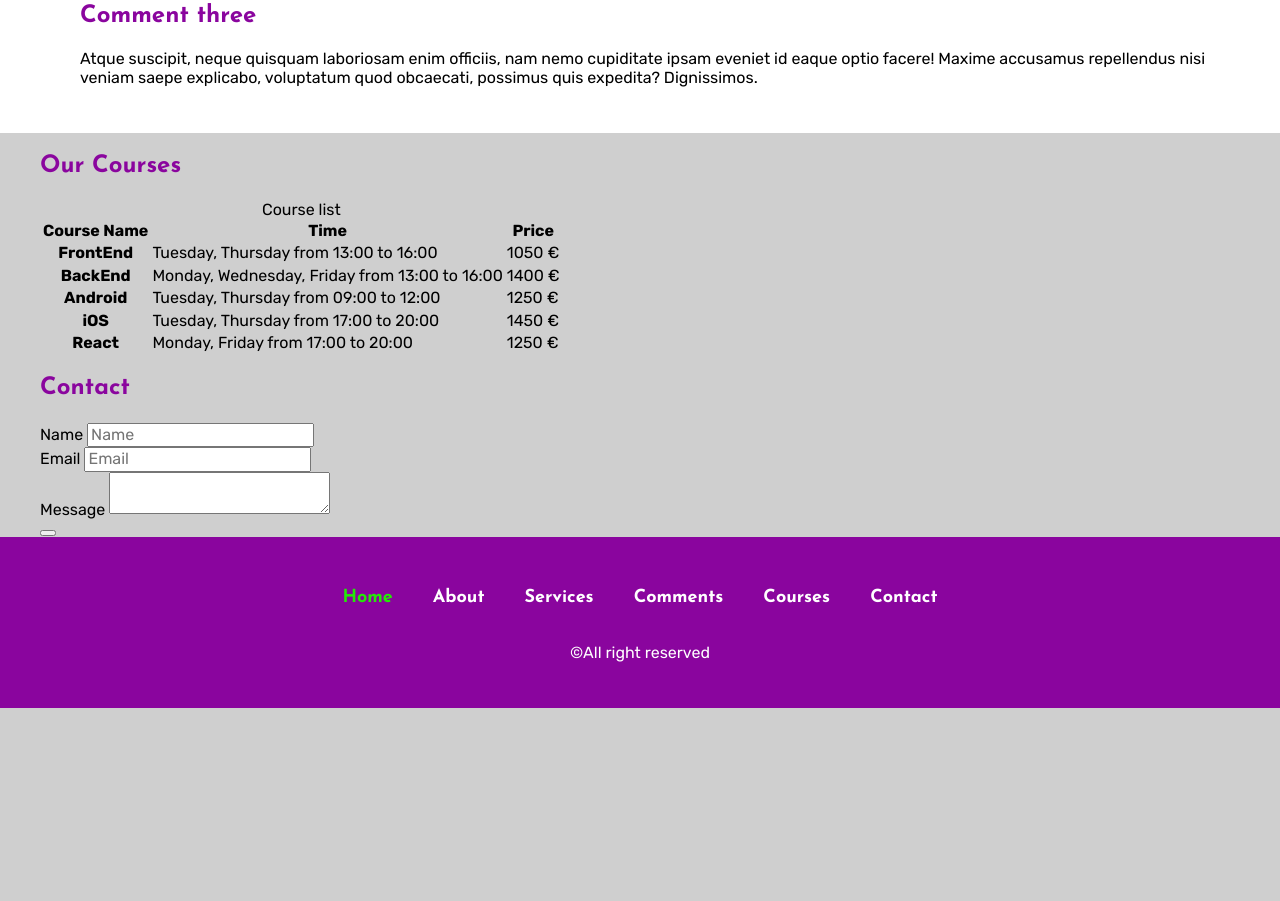
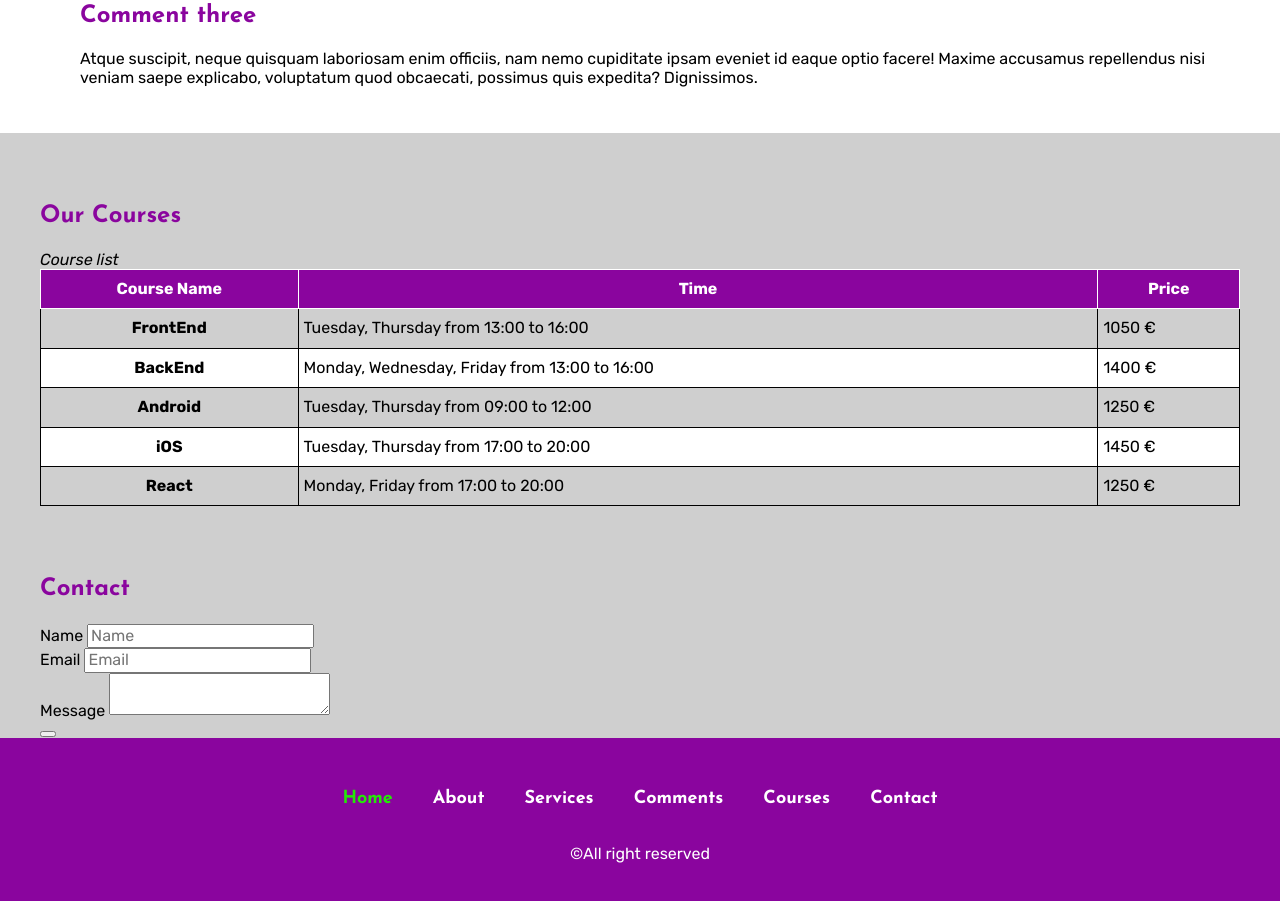
Before and after one commit to Kide-01/learningSass, a plain HTML site: page public_html/index.html in a window 1280 px wide. Shown: the part 1539-2440 px from the top of the page. Before the commit the page ends 2247 px from the top, so only its background shows below. Drawn offline with nearby package versions, Linux system fonts and the light colour scheme; files that its build step writes are made by us from their sources.

Commit message:
Course section done

```diff
--- a/public_html/index.html
+++ b/public_html/index.html
@@ -135,7 +135,7 @@
             </div>
         </section>
 
-        <section id="courses">
+        <section id="courses" class="course-section">
             <div class="container">
                 <h2>Our Courses</h2>
                 <table>
--- a/public_html/scss/partials/_courseSection.scss
+++ b/public_html/scss/partials/_courseSection.scss
@@ -1,8 +1,46 @@
-/*
-Click nbfs://nbhost/SystemFileSystem/Templates/Licenses/license-default.txt to change this license
-Click nbfs://nbhost/SystemFileSystem/Templates/ClientSide/style.scss to edit this template
-*/
-/*
-    Created on : Sep 21, 2024, 8:26:47 PM
-    Author     : Dejan
-*/
+$table-border: 1px solid $black;
+$table-head-bg:$purple;
+$thead-color:$white;
+$thead-border-color: 1px solid $white;
+$tbody-even-bg:$white;
+$tbody-hover-bg:darken($light-gray, 15%);
+
+.course-section{
+    padding: 50px 0;
+
+    table{
+        border: $table-border;
+        border-collapse: collapse;
+        width: 100%;
+
+        caption{
+            text-align: left;
+            font-style: italic;
+        }
+        th, td{
+            border: $table-border;
+            padding: 10px 5px;
+        }
+        thead{
+            background-color: $table-head-bg;
+            th{
+                color: $thead-color;
+                border: $thead-border-color;
+            }
+        }
+        // thead end
+        tbody{
+            tr{
+                &:nth-of-type(even){
+                    background-color: $tbody-even-bg;
+                }
+                &:hover{
+                    background-color: $tbody-hover-bg;
+                }
+            }
+        }
+        // tbody end
+    }
+    //table end
+}
+// section end
```
Also changed, not shown: public_html/css/theme.css, 1 other file.
